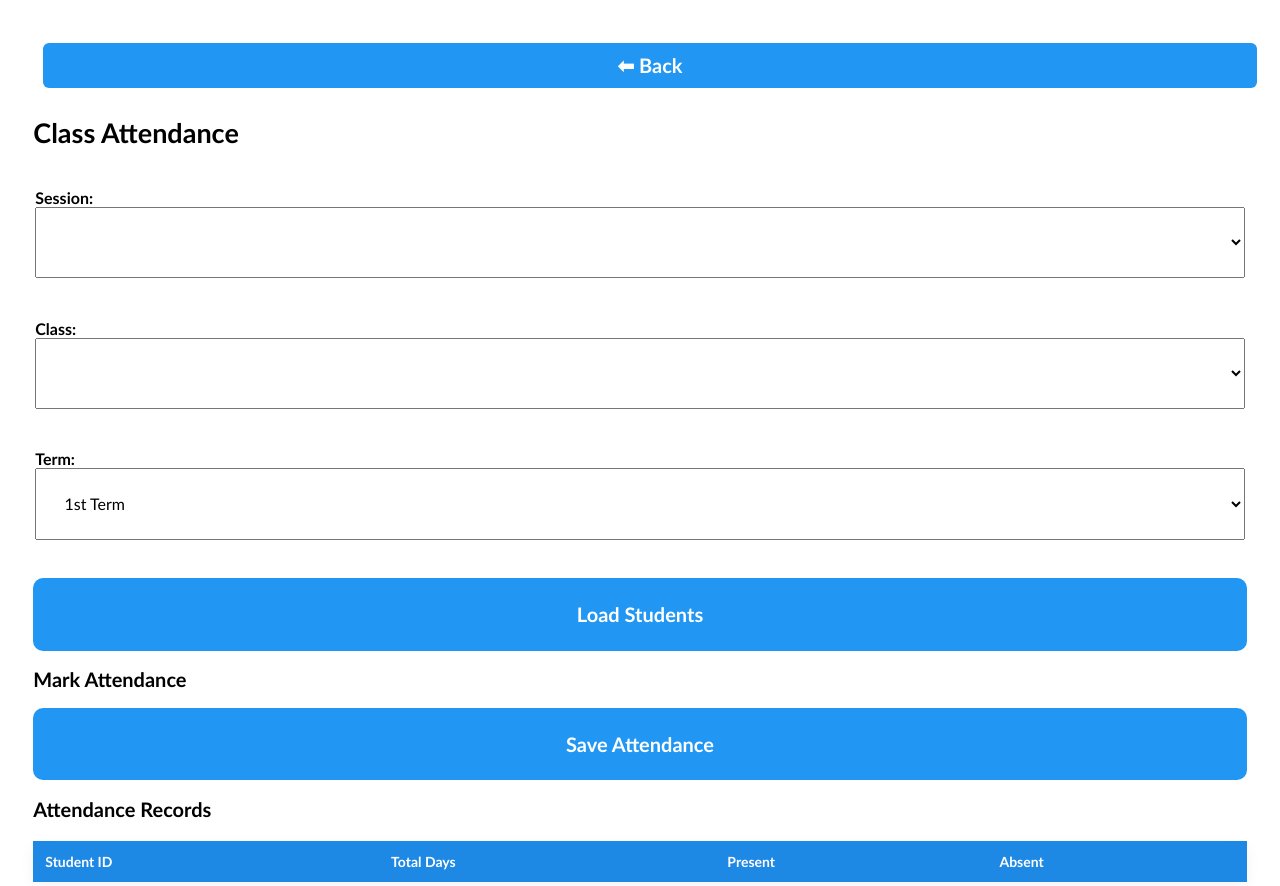
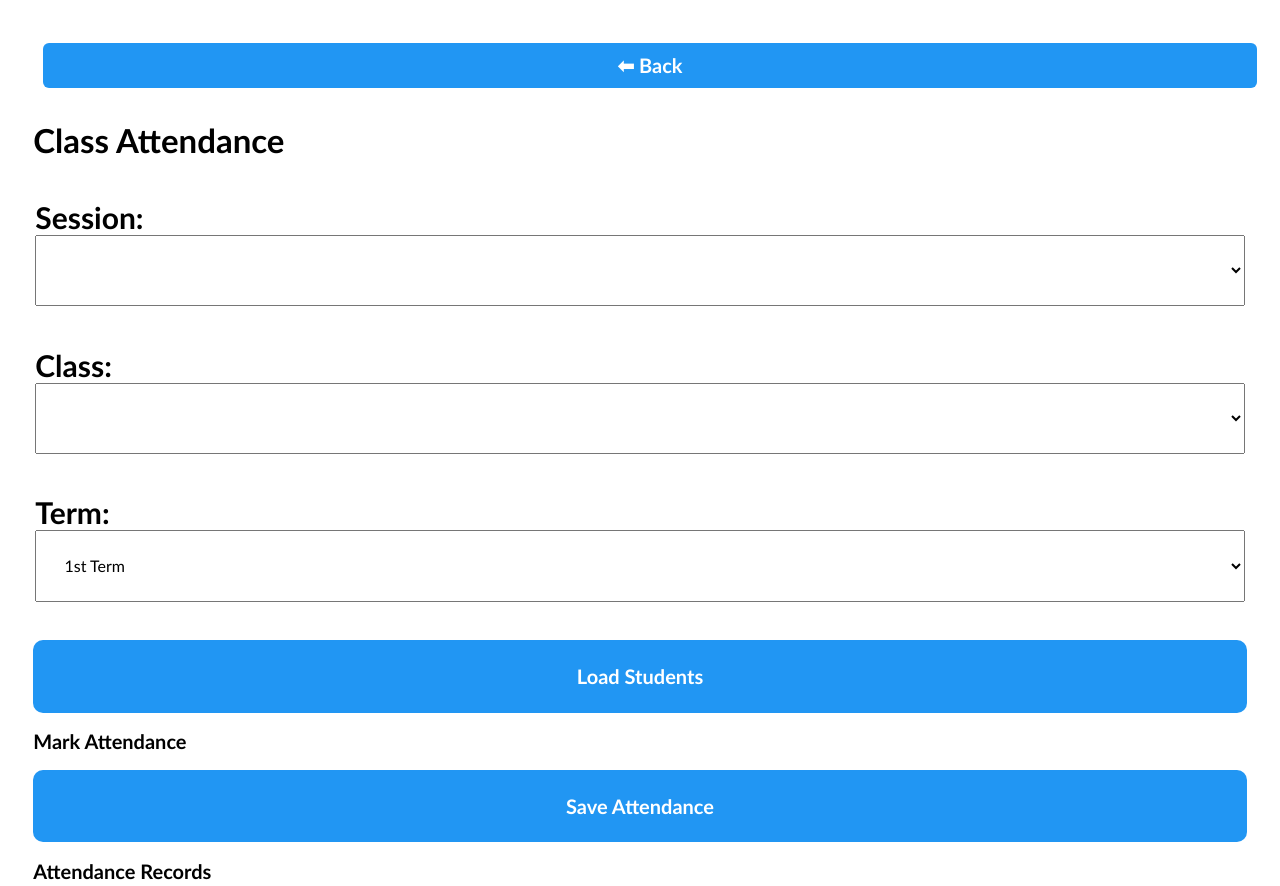
Before and after one commit to kendrick091/schoolbase_app, a website with bundled scripts: page public/attendance.html in a window 1280 px wide. Shown: the top 886 px of the page. Built offline with nearby package versions, Linux system fonts and the light colour scheme.

Commit message:
updating label

```diff
--- a/public/attendance.css
+++ b/public/attendance.css
@@ -11,7 +11,7 @@
 }
 
 h1{
-  font-size: 27px;
+  font-size: 33px;
 }
 h2{
   font-size: 20px;
@@ -29,6 +29,7 @@ h2{
 
 label{
   font-weight: bolder;
+  font-size: 30px;
 }
 
 .form-section-input select{
--- a/public/service-worker.js
+++ b/public/service-worker.js
@@ -1,4 +1,4 @@
-const CACHE_NAME = "schoolbase-cache-v7.0.4";
+const CACHE_NAME = "schoolbase-cache-v7.0.5";
 const urlsToCache = [
   "/",
   "/index.html",
```
